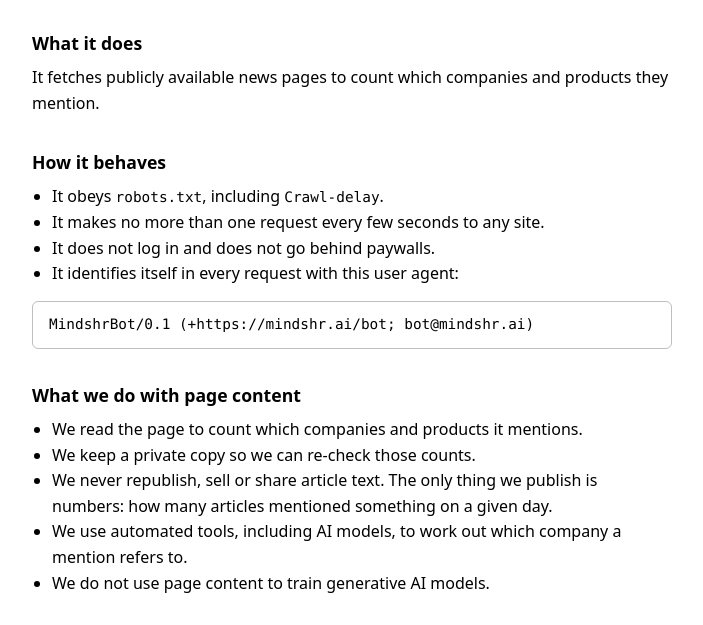
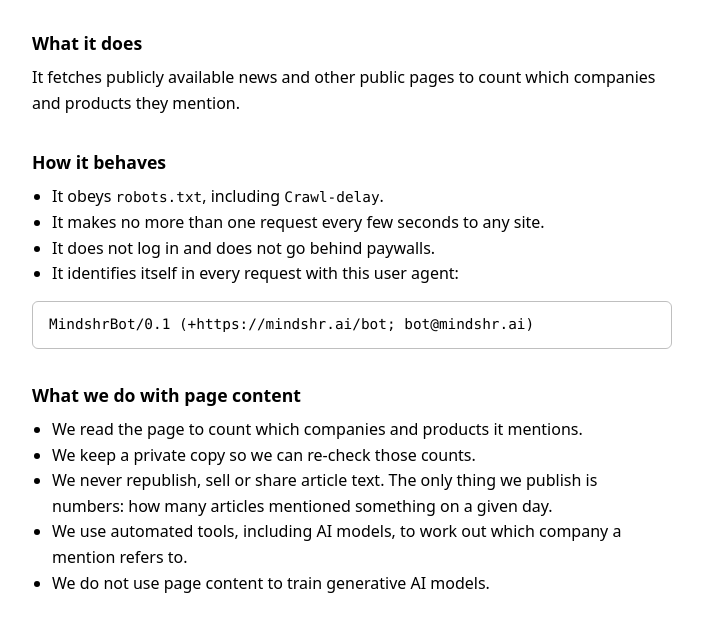
Before and after one commit to sean590/mindshare-landing, a plain HTML site: page bot/index.html in a window 1280 px wide. Shown: the part 155-780 px from the top of the page, without its empty margins (288-991 px from the left). Drawn offline with Linux system fonts and the light colour scheme.

Commit message:
Add files via upload

```diff
--- a/bot/index.html
+++ b/bot/index.html
@@ -34,7 +34,7 @@
 <p>MindshrBot is the web crawler for Mindshr, a data service that counts public mentions of companies and products in the news.</p>
 
 <h2>What it does</h2>
-<p>It fetches publicly available news pages to count which companies and products they mention.</p>
+<p>It fetches publicly available news and other public pages to count which companies and products they mention.</p>
 
 <h2>How it behaves</h2>
 <ul>
```
